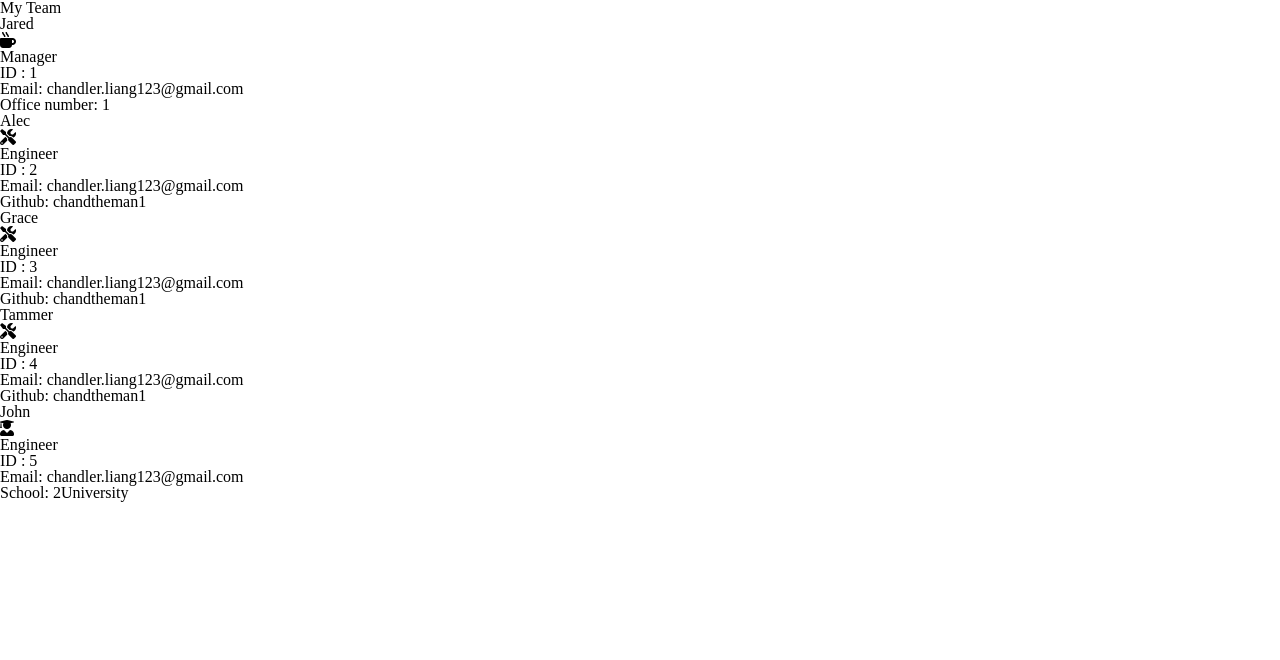
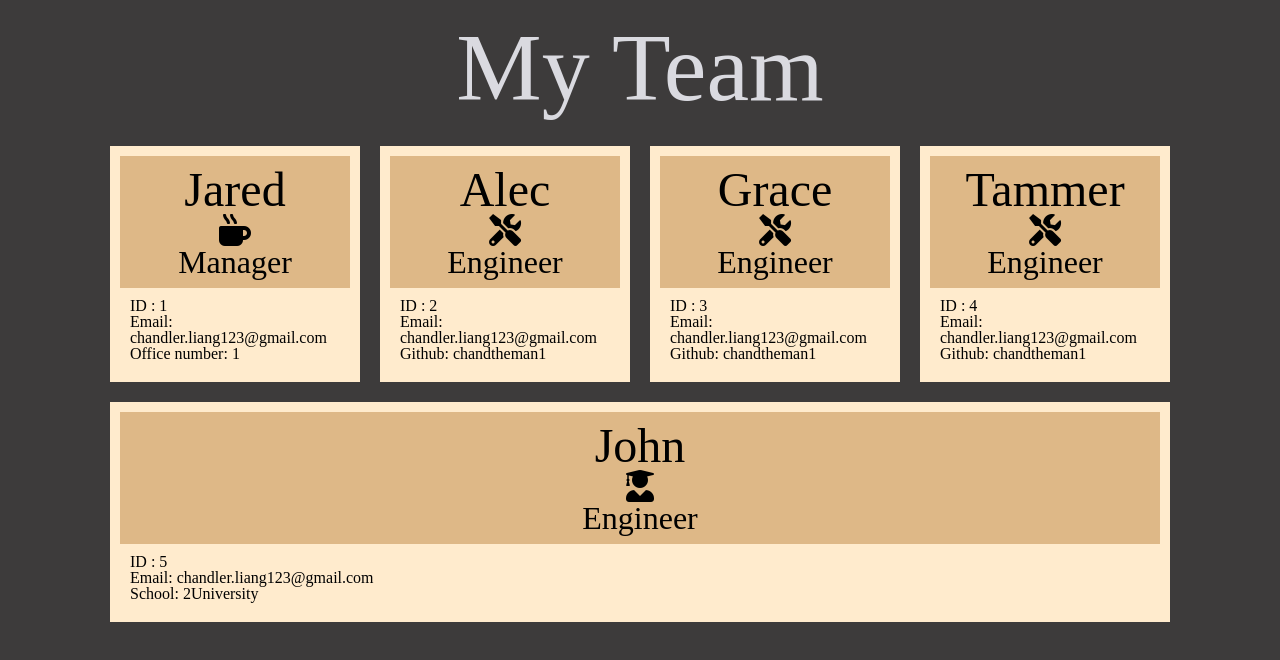
Before and after one commit to chandtheman1/10-Team-Profile-Generator, a website: page index.html in a window 1280 px wide. Drawn offline with Linux system fonts and the light colour scheme.

Commit message:
adding flex

```diff
--- a/assets/css/index.css
+++ b/assets/css/index.css
@@ -0,0 +1,60 @@
+:root {
+
+}
+
+* {
+
+    font-size: 25px;
+    font-family:'Times New Roman', Times, serif;
+    color:rgb(0, 0, 0);
+}
+
+body {
+    background-color: rgb(61, 59, 59);
+}
+
+.heading {
+    padding: 20px;
+}
+
+h1 {
+    font-size: 6rem;
+    text-align: center;
+    color: rgb(218, 218, 224);
+}
+
+.main {
+    display: flex;
+    flex-flow: row wrap;
+    justify-content: space-around;
+    padding-left: 100px;
+    padding-right: 100px;
+
+}
+
+.card {
+
+    margin: 10px;
+    background-color: blanchedalmond;
+    padding: 10px;
+    width: max-content;
+    flex: 1 0;
+}
+
+header {
+    text-align: center;
+    padding: 10px;
+    background-color: burlywood;
+}
+
+h3 {
+    font-size: 3rem;
+}
+
+h4 {
+    font-size: 2rem;
+}
+
+.card-content {
+    padding: 10px;
+}
--- a/index.html
+++ b/index.html
@@ -7,17 +7,17 @@
         <link rel="stylesheet" href="./assets/css/index.css"/>
     </head>
     <body>
-        <section>
+        <section class="heading">
             <h1>My Team</h1>
         </section>
-        <section>
+        <section class="main">
             <div class="card">
                 <header>
                     <h3>Jared</h3>
-                    <i class="fas fa-mug-hot"></i>
+                    <i class="fas fa-mug-hot fa-2x"></i>
                     <h4>Manager</h4>
                 </header>
-                <section>
+                <section class="card-content">
                     <p>ID : 1</p>
                     <p>Email: chandler.liang123@gmail.com</p>
                     <p>Office number: 1</p>
@@ -26,10 +26,10 @@
             <div class="card">
                 <header>
                     <h3>Alec</h3>
-                    <i class="fas fa-tools"></i>
+                    <i class="fas fa-tools fa-2x"></i>
                     <h4>Engineer</h4>
                 </header>
-                <section>
+                <section class="card-content">
                     <p>ID : 2</p>
                     <p>Email: chandler.liang123@gmail.com</p>
                     <p>Github: chandtheman1</p>
@@ -38,10 +38,10 @@
             <div class="card">
                 <header>
                     <h3>Grace</h3>
-                    <i class="fas fa-tools"></i>
+                    <i class="fas fa-tools fa-2x"></i>
                     <h4>Engineer</h4>
                 </header>
-                <section>
+                <section class="card-content">
                     <p>ID : 3</p>
                     <p>Email: chandler.liang123@gmail.com</p>
                     <p>Github: chandtheman1</p>
@@ -50,10 +50,10 @@
             <div class="card">
                 <header>
                     <h3>Tammer</h3>
-                    <i class="fas fa-tools"></i>
+                    <i class="fas fa-tools fa-2x"></i>
                     <h4>Engineer</h4>
                 </header>
-                <section>
+                <section class="card-content">
                     <p>ID : 4</p>
                     <p>Email: chandler.liang123@gmail.com</p>
                     <p>Github: chandtheman1</p>
@@ -62,10 +62,10 @@
             <div class="card">
                 <header>
                     <h3>John</h3>
-                    <i class="fas fa-user-graduate"></i>
+                    <i class="fas fa-user-graduate fa-2x"></i>
                     <h4>Engineer</h4>
                 </header>
-                <section>
+                <section class="card-content">
                     <p>ID : 5</p>
                     <p>Email: chandler.liang123@gmail.com</p>
                     <p>School: 2University</p>
```
